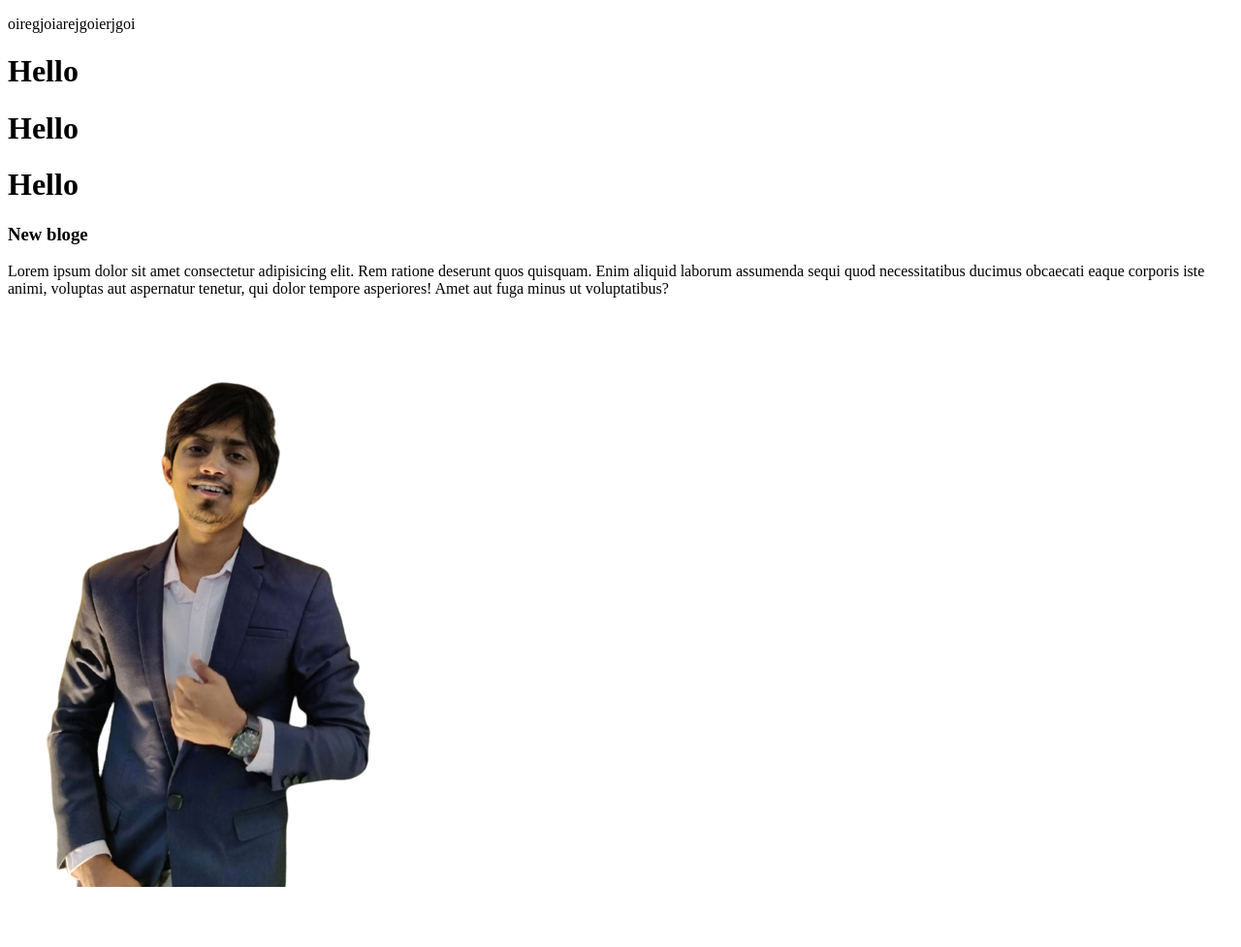
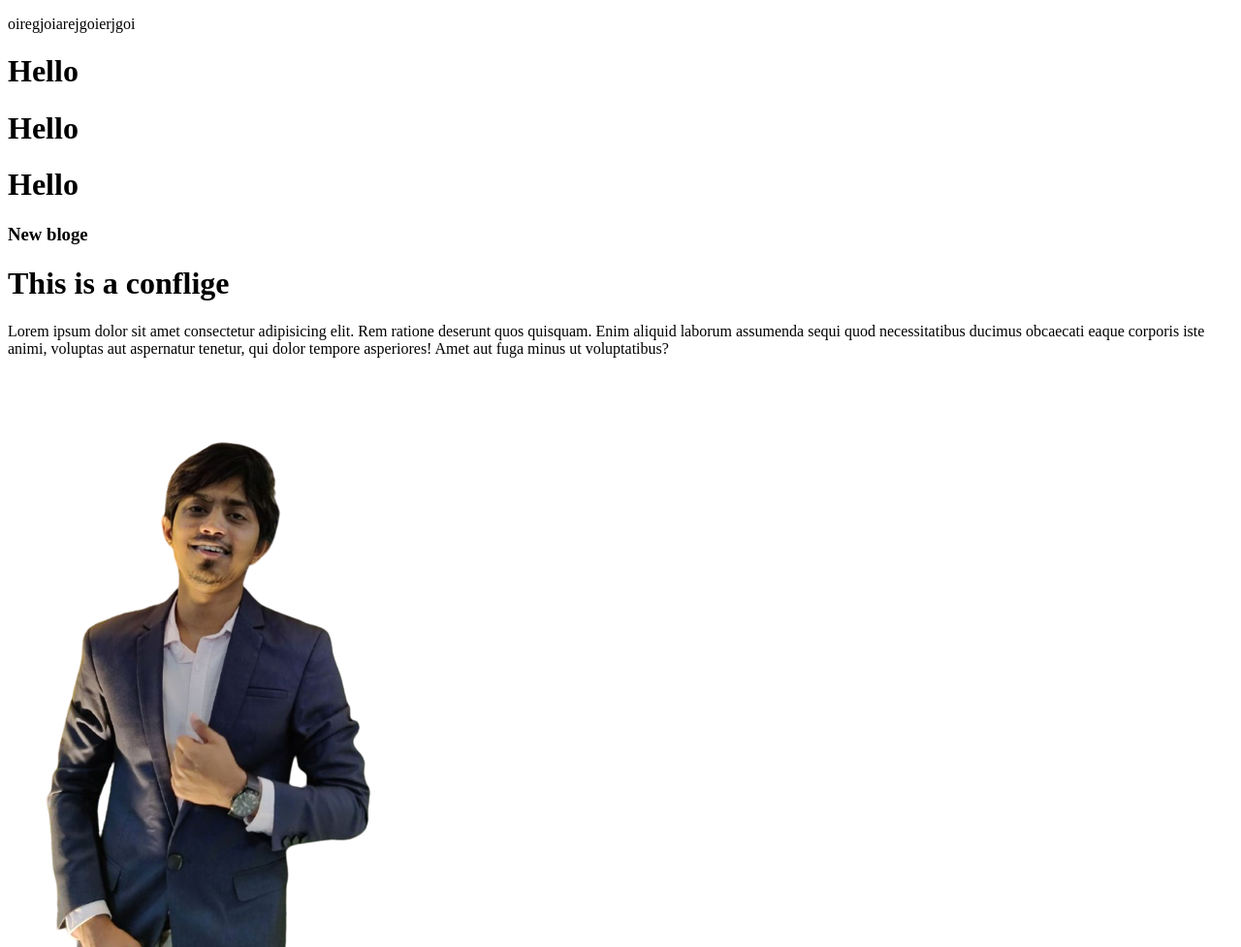
Before and after one commit to sheikh-momin/demo, a plain HTML site: page index.html in a window 1280 px wide. Shown: the whole page at 97% size. Before the commit the page ends 927 px from the top, so only its background shows below. Drawn offline with Linux system fonts and the light colour scheme.

Commit message:
Agein conflige

```diff
--- a/index.html
+++ b/index.html
@@ -13,6 +13,7 @@
   <h1>Hello</h1>
   <div>
     <h3>New bloge</h3>
+    <h1>This is a conflige</h1>
     <p> Lorem ipsum dolor sit amet consectetur adipisicing elit. Rem ratione deserunt quos quisquam. Enim aliquid laborum assumenda sequi quod necessitatibus ducimus obcaecati eaque corporis iste animi, voluptas aut aspernatur tenetur, qui dolor tempore asperiores! Amet aut fuga minus ut voluptatibus?</p>
   </div>
   <img src="001.png" alt="">
```
